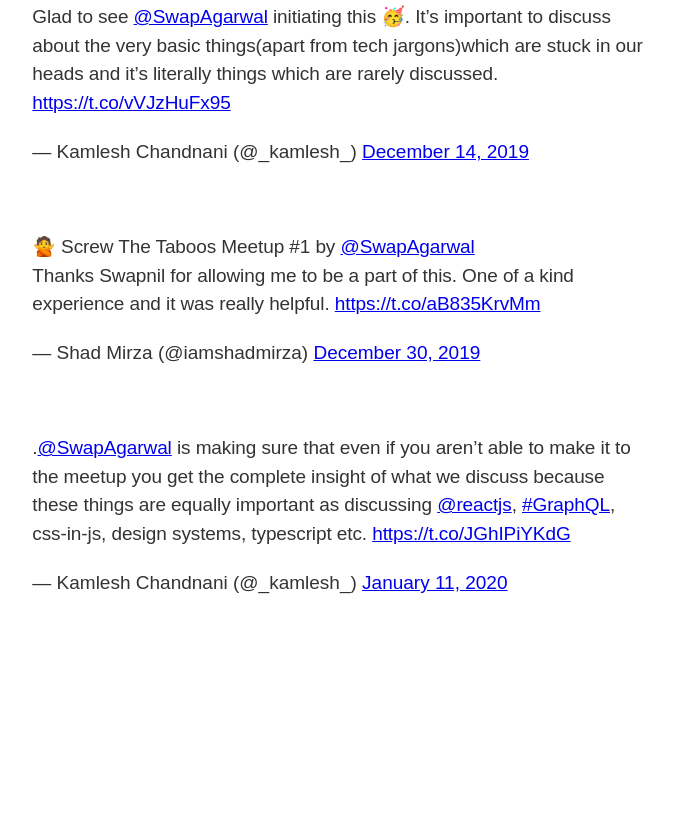
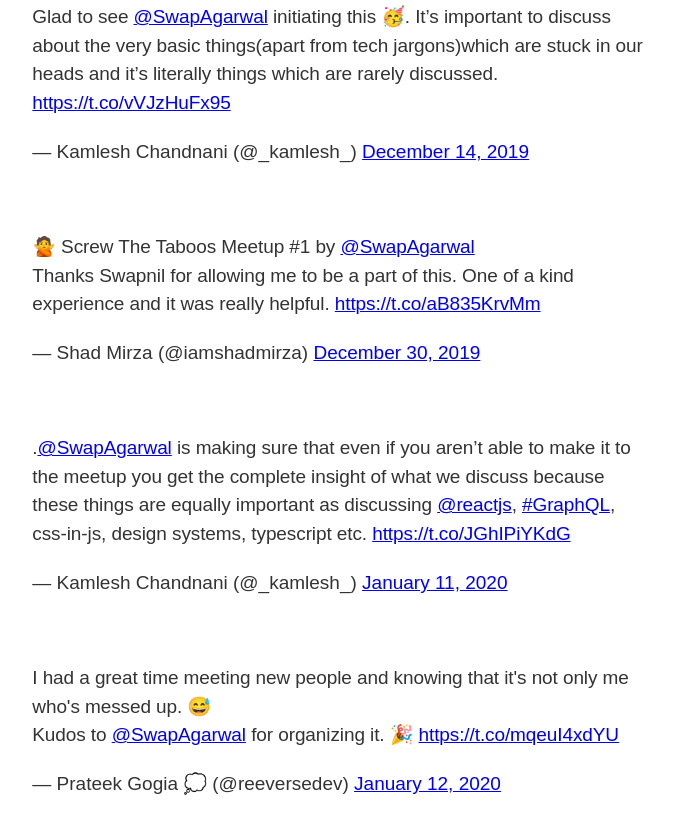
Before and after one commit to swapagarwal/dxclub.io, a plain HTML site: page screw-the-taboos-meetup.html in a window 1280 px wide. Shown: the part 1512-2332 px from the top of the page, without its empty margins (299-973 px from the left). Before the commit the page ends 2130 px from the top, so only its background shows below. Drawn offline with Linux system fonts and the light colour scheme.

Commit message:
Add testimonial

```diff
--- a/screw-the-taboos-meetup.html
+++ b/screw-the-taboos-meetup.html
@@ -109,6 +109,8 @@
         <blockquote class="twitter-tweet"><p lang="en" dir="ltr">🙅 Screw The Taboos Meetup #1 by <a href="https://twitter.com/SwapAgarwal?ref_src=twsrc%5Etfw">@SwapAgarwal</a><br>Thanks Swapnil for allowing me to be a part of this. One of a kind experience and it was really helpful. <a href="https://t.co/aB835KrvMm">https://t.co/aB835KrvMm</a></p>&mdash; Shad Mirza (@iamshadmirza) <a href="https://twitter.com/iamshadmirza/status/1211614357261389825?ref_src=twsrc%5Etfw">December 30, 2019</a></blockquote>
         <br>
         <blockquote class="twitter-tweet"><p lang="en" dir="ltr">.<a href="https://twitter.com/SwapAgarwal?ref_src=twsrc%5Etfw">@SwapAgarwal</a> is making sure that even if you aren’t able to make it to the meetup you get the complete insight of what we discuss because these things are equally important as discussing <a href="https://twitter.com/reactjs?ref_src=twsrc%5Etfw">@reactjs</a>, <a href="https://twitter.com/hashtag/GraphQL?src=hash&amp;ref_src=twsrc%5Etfw">#GraphQL</a>, css-in-js, design systems, typescript etc. <a href="https://t.co/JGhIPiYKdG">https://t.co/JGhIPiYKdG</a></p>&mdash; Kamlesh Chandnani (@_kamlesh_) <a href="https://twitter.com/_kamlesh_/status/1215909775495462912?ref_src=twsrc%5Etfw">January 11, 2020</a></blockquote>
+        <br>
+        <blockquote class="twitter-tweet"><p lang="en" dir="ltr">I had a great time meeting new people and knowing that it&#39;s not only me who&#39;s messed up. 😅<br>Kudos to <a href="https://twitter.com/SwapAgarwal?ref_src=twsrc%5Etfw">@SwapAgarwal</a> for organizing it. 🎉 <a href="https://t.co/mqeuI4xdYU">https://t.co/mqeuI4xdYU</a></p>&mdash; Prateek Gogia 💭 (@reeversedev) <a href="https://twitter.com/reeversedev/status/1216346210199654401?ref_src=twsrc%5Etfw">January 12, 2020</a></blockquote>
         <script async src="https://platform.twitter.com/widgets.js" charset="utf-8"></script>
       </p>
     </section>
```
